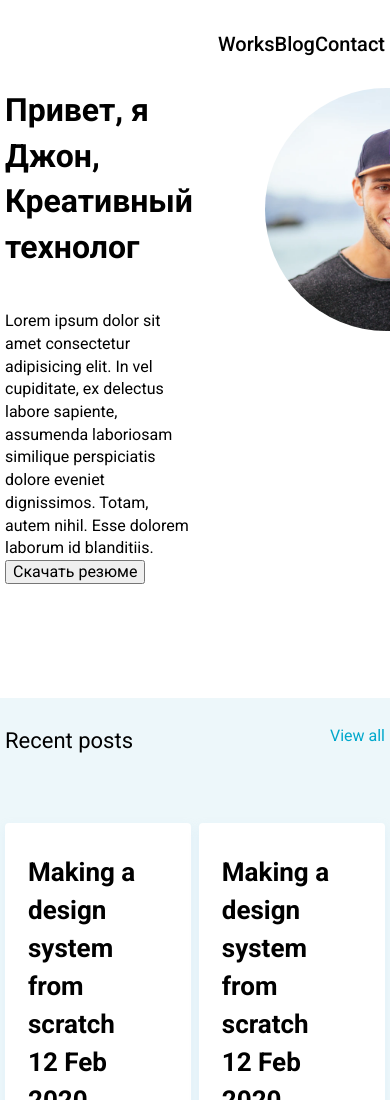
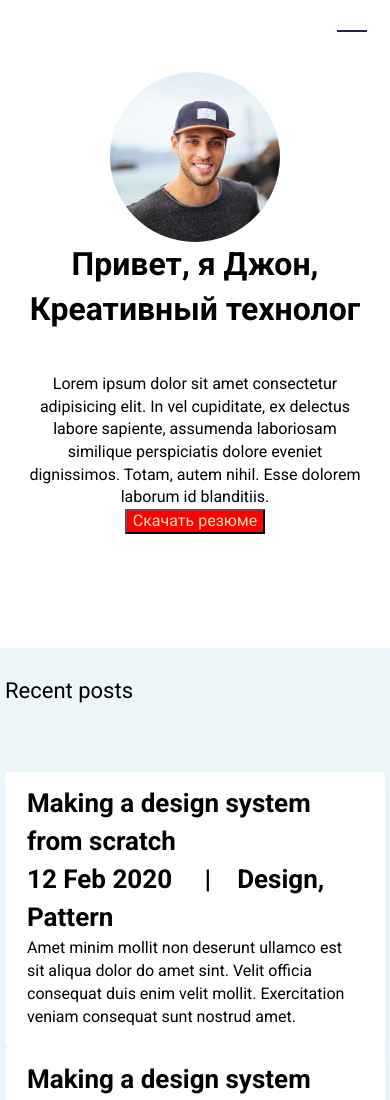
Before and after one commit to afuniti/Portfolio-new, a plain HTML site: page index.html in a window 390 px wide. Shown: the top 1100 px of the page. Drawn offline with Linux system fonts and the light colour scheme.

Commit message:
Add files via upload

```diff
--- a/css/style.css
+++ b/css/style.css
@@ -11,7 +11,7 @@ body {
 }
 
 body {
-    font-family: 'Roboto', sans-serif;
+  font-family: "Roboto", sans-serif;
   font-size: 16px;
   line-height: 1.42;
 }
@@ -61,6 +61,46 @@ h3 {
   font-weight: 500;
   font-size: 20px;
 }
+.header__burger {
+  width: 30px;
+  height: 22px;
+  display: none;
+  align-items: center;
+  margin-right: 18px;
+}
+
+.header__burger-el {
+  height: 2px;
+  width: 100%;
+  background-color: #21243d;
+  position: relative;
+}
+
+.header__burger-el::before .header__burger-el:after {
+  content: "";
+  height: 2px;
+  width: 100%;
+  background-color: #21243d;
+  position: absolute;
+}
+
+.header__burger-el::before {
+  top: -8px;
+}
+.header__burger-el::after {
+  top: 8px;
+}
+@media (max-width: 480px) {
+  .header {
+    padding-top: 20px;
+  }
+  .nav {
+    display: none;
+  }
+  .header__burger {
+    display: flex;
+  }
+}
 
 .about__container {
   display: flex;
@@ -87,9 +127,29 @@ h3 {
   height: 100%;
   object-fit: cover;
 }
+@media (max-width: 480px) {
+  .about__container {
+    flex-direction: column-reverse;
+    align-items: center;
+    text-align: center;
+  }
+  .about__avatar {
+    width: 170px;
+    height: 170px;
+  }
+  .about__info {
+    padding: 0 24px;
+  }
+}
+
+.button {
+  background-color: red;
+  color: wheat;
+  min-width: 44px;
+}
 
 .recent-posts {
-    background-color: #EDF7FA;
+  background-color: #edf7fa;
   padding: 27px 0px 32px;
 }
 
@@ -105,7 +165,7 @@ h3 {
 }
 
 .recent-posts__article {
-    background-color: #FFFFFF;
+  background-color: #ffffff;
   box-shadow: 0px 4px 10px rgba(187, 225, 250, 0.25);
   border-radius: 4px;
   width: 49%;
@@ -117,9 +177,29 @@ h3 {
   margin-right: 0;
 }
 
+@media (max-width: 480px) {
+    .recent-post__top {
+        justify-content: centers;
+
+    }
+    .recent-posts__link {
+        display: none;
+    }
+    .recent-posts__articles {
+        flex-direction: column;
+    }
+    .recent-posts__article {
+      width: 100%;
+      margin-right:0 ;
+      padding: 12px 22px 20px;
+      margin-bottom: 17pxs;
+      }
+
+}
 .separator {
   margin: 0px 26px;
 }
+
 
 .recent-posts__article {
   font-family: Roboto;
@@ -130,30 +210,23 @@ h3 {
 }
 
 .recent-posts__articles-content {
-
   font-style: normal;
   font-weight: normal;
   font-size: 16px;
   line-height: 23px;
-
 }
 
 .recent-posts {
   margin-top: 114px;
-
 }
 
 .recent-posts__link {
-    color: #00A8CC;
+  color: #00a8cc;
 }
-
-
 
 .title-category {
   font-size: 22px;
   margin-bottom: 44px;
-
-
 }
 
 .works {
@@ -195,9 +268,8 @@ height: 34px;
   left: 498px;
   font-size: 20px;
   line-height: 29px;
-color: #8695A4;
-
+  color: #8695a4;
 }
-.work__info  {
+.work__info {
   margin-top: 44px;
 }
--- a/index.html
+++ b/index.html
@@ -32,6 +32,9 @@
               </li>
             </ul>
           </nav>
+          <div class="header__burger">
+            <div class="header__burger-el"></div>
+          </div>
         </div>
       </header>
       <main class="main">
```
Also changed, not shown: Portfolio-new-main (4)/Portfolio-new-main/css/style.css (+22 -17 lines), 1 other file. Lines whose indentation alone changed are shown as unchanged.
